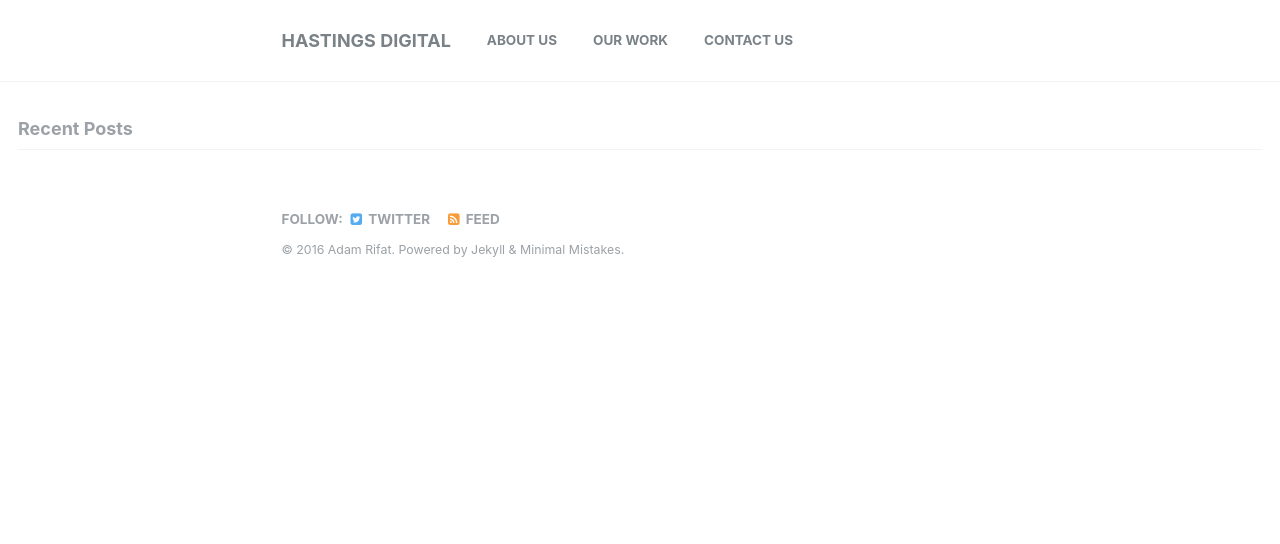
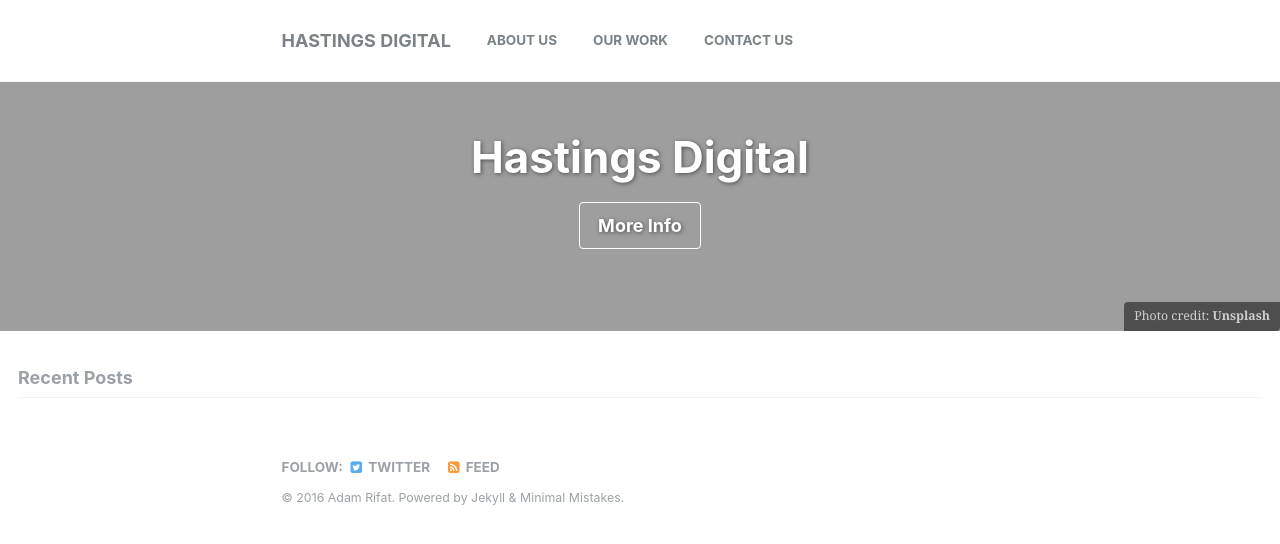
Before and after one commit to adster101/hastingsdigital, a Jekyll site: the page built from index.html, in a window 1280 px wide. Shown: the top 544 px of the page. Built offline with Jekyll 4.4.1, drawn with Linux system fonts in a browser that asks for light colours; the list of posts is cut into pages by our own code.

Commit message:
Updated index.html

```diff
--- a/index.html
+++ b/index.html
@@ -2,6 +2,12 @@
 layout: splash
 author_profile: false
 published: true
+header:
+  overlay_image: "unsplash-image-1.jpg"
+  overlay_filter: 0.5
+  caption: "Photo credit: [**Unsplash**](https://unsplash.com)"
+  cta_label: More Info
+  cta_url: "https://unsplash.com"
 ---
 {% include base_path %}
 
```
